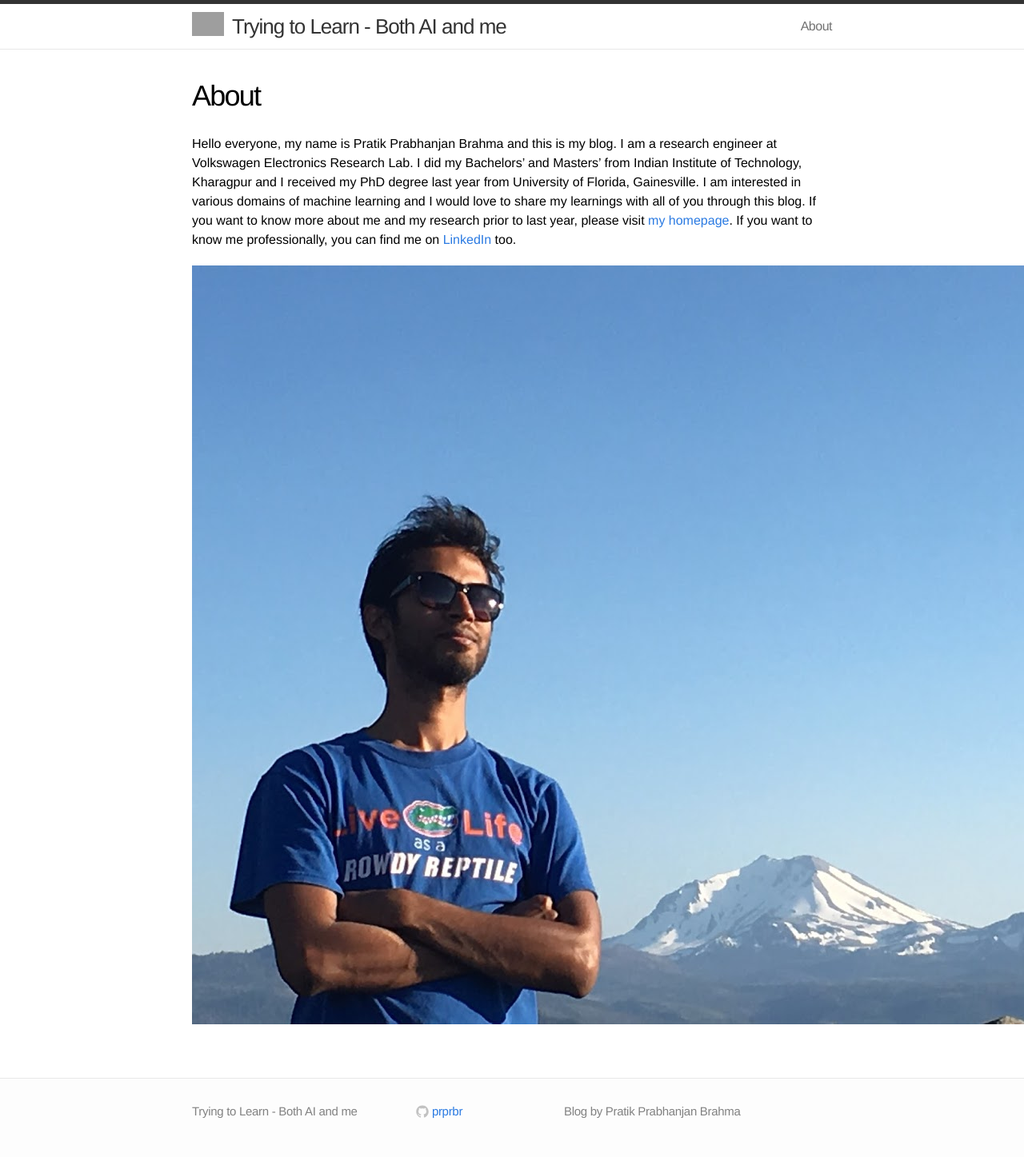
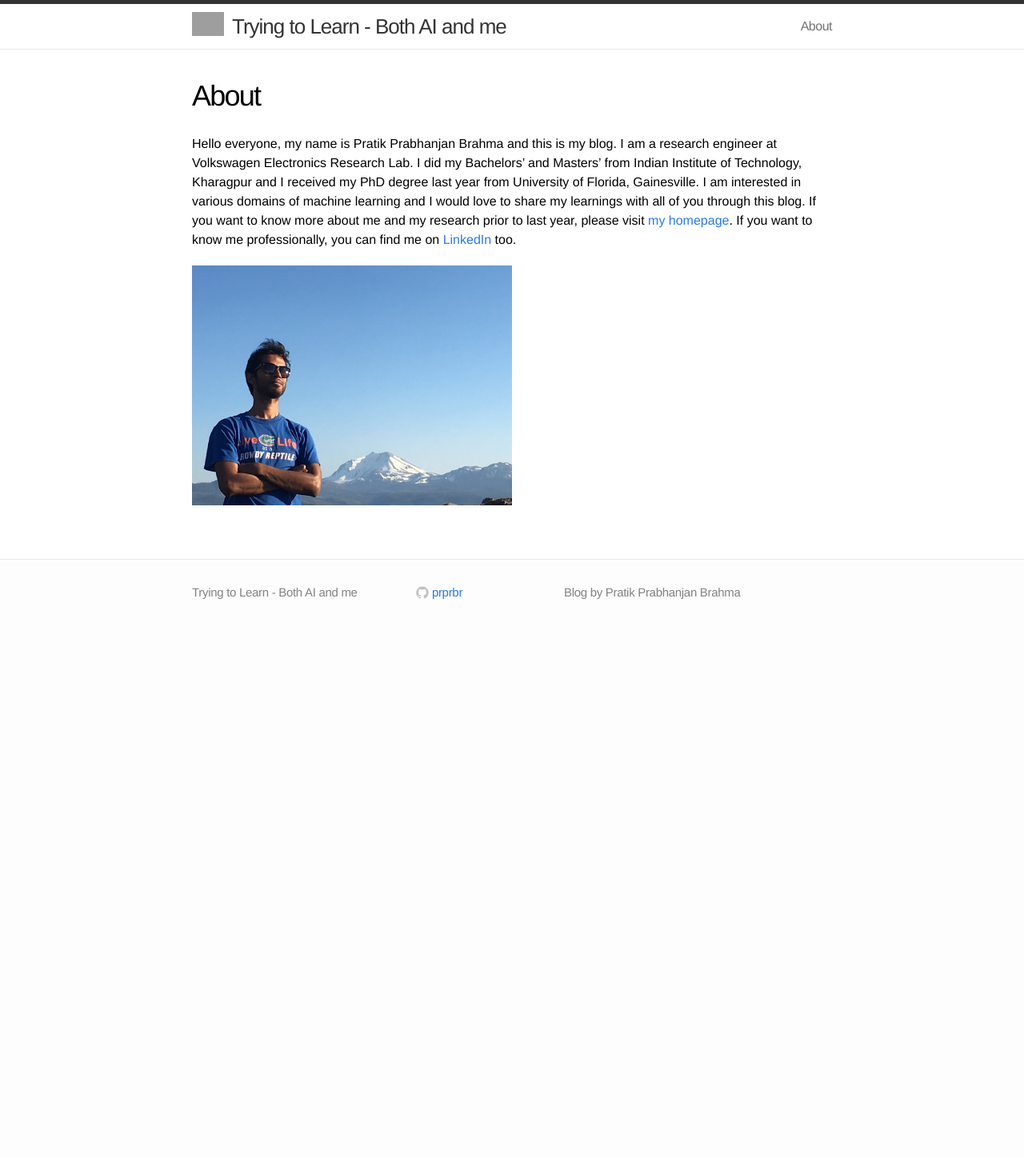
Before and after one commit to prprbr/prprbr.github.io, a Jekyll site: the page built from about.md, in a window 1280 px wide. Shown: the whole page at 80% size. Built offline with Jekyll 4.4.1, drawn with Linux system fonts in a browser that asks for light colours; after the commit the page ends 900 px from its top, so only the background shows below that; grey boxes are pictures that could not be loaded.

Commit message:
Update about.md

```diff
--- a/about.md
+++ b/about.md
@@ -6,4 +6,4 @@ permalink: /about/
 
 Hello everyone, my name is Pratik Prabhanjan Brahma and this is my blog. I am a research engineer at Volkswagen Electronics Research Lab. I did my Bachelors' and Masters' from Indian Institute of Technology, Kharagpur and I received my PhD degree last year from University of Florida, Gainesville. I am interested in various domains of machine learning and I would love to share my learnings with all of you through this blog. If you want to know more about me and my research prior to last year, please visit [my homepage](https://sites.google.com/site/pratikprabhanjanbrahma/). If you want to know me professionally, you can find me on [LinkedIn](https://www.linkedin.com/in/pratik-prabhanjan-brahma-065b7631/) too.
 
-<img src="/assets/pic.JPG"  />
+<img src="/assets/pic.JPG" width="50%" height="50%" />
```
